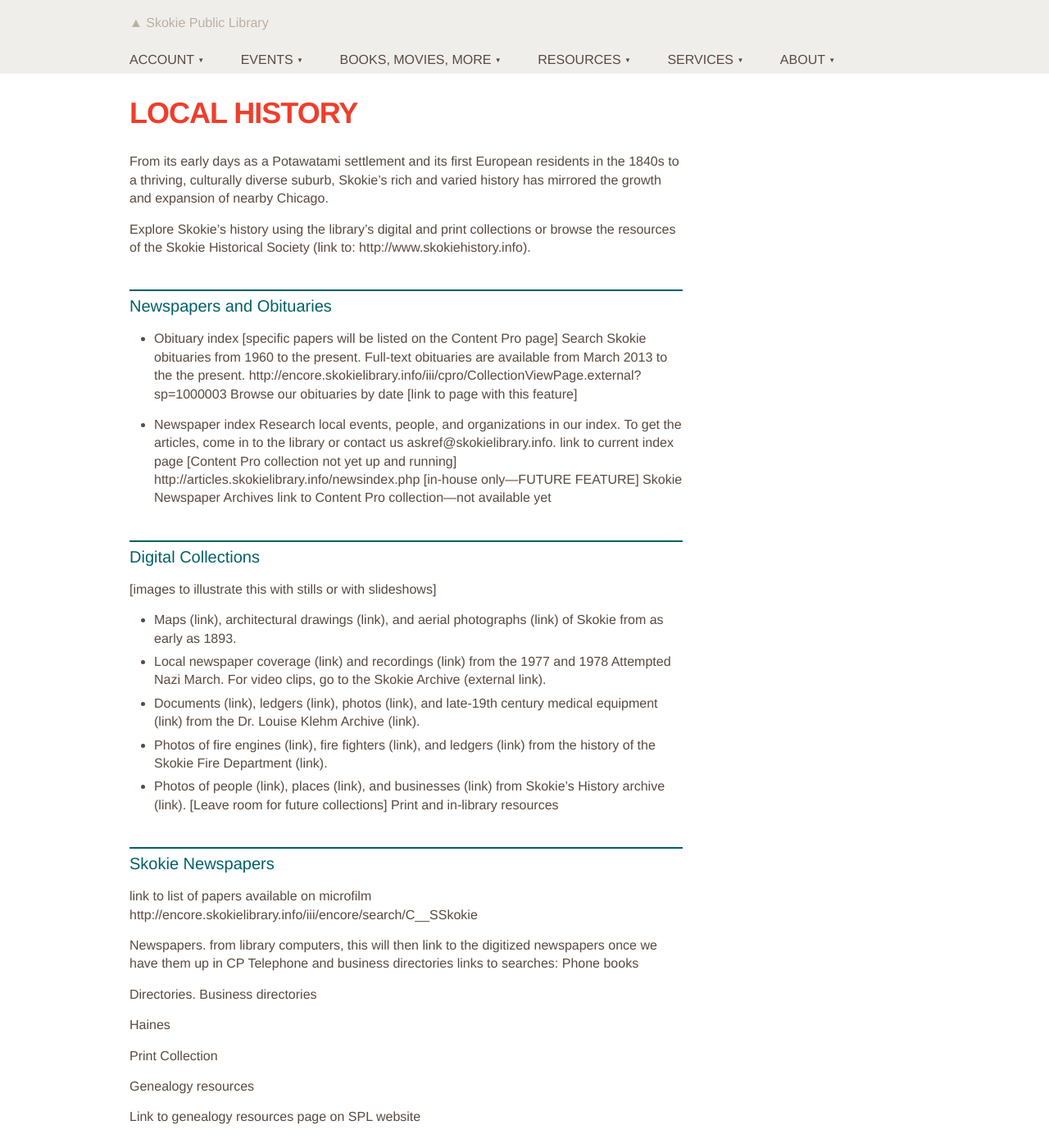
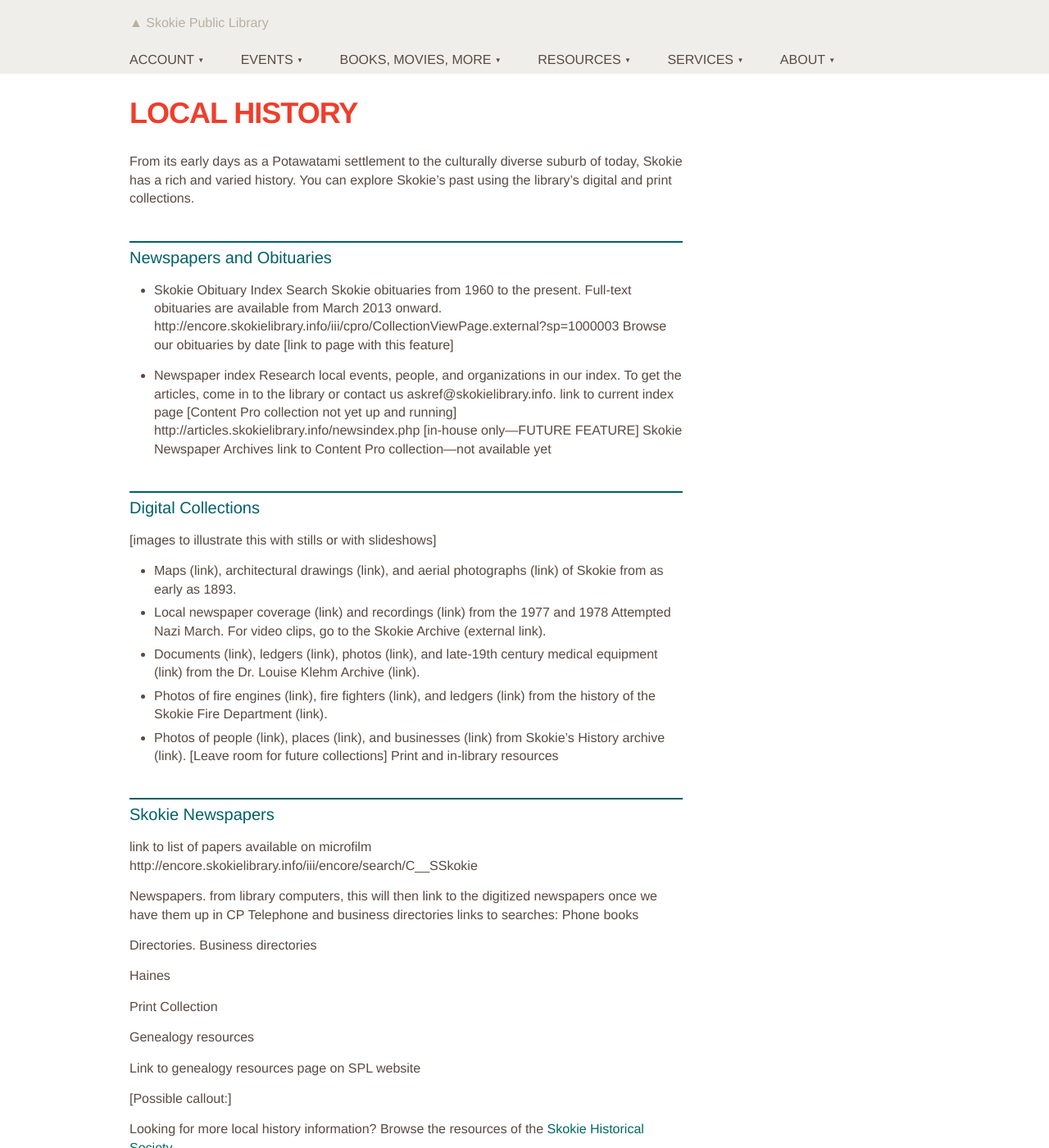
Before and after one commit to skokielibrary/spl-content, a Jekyll site: the page built from _content/jessica/resources--local-history.markdown, in a window 1280 px wide and 1400 px high. Shown: the whole window at 82% size. Built offline with Jekyll 4.4.1, drawn with Linux system fonts in a browser that asks for light colours.

Commit message:
Updated resources--local-history.markdown

```diff
--- a/_content/jessica/resources--local-history.markdown
+++ b/_content/jessica/resources--local-history.markdown
@@ -4,14 +4,12 @@ title: Local history
 published: true
 ---
 
-From its early days as a Potawatami settlement and its first European residents in the 1840s to a thriving, culturally diverse suburb, Skokie’s rich and varied history has mirrored the growth and expansion of nearby Chicago.
-
-Explore Skokie’s history using the library’s digital and print collections or browse the resources of the Skokie Historical Society (link to: http://www.skokiehistory.info).
+From its early days as a Potawatami settlement to the culturally diverse suburb of today, Skokie has a rich and varied history. You can explore Skokie’s past using the library’s digital and print collections.
 
 ## Newspapers and Obituaries
 
-- Obituary index [specific papers will be listed on the Content Pro page]
-Search Skokie obituaries from 1960 to the present. Full-text obituaries are available from March 2013 to the the present.
+- Skokie Obituary Index
+Search Skokie obituaries from 1960 to the present. Full-text obituaries are available from March 2013 onward.
 http://encore.skokielibrary.info/iii/cpro/CollectionViewPage.external?sp=1000003
 Browse our obituaries by date [link to page with this feature]
 
@@ -52,3 +50,7 @@ Print Collection
 Genealogy resources
 
 Link to genealogy resources page on SPL website
+
+[Possible callout:]
+
+Looking for more local history information? Browse the resources of the [Skokie Historical Society](http://www.skokiehistory.info).
```
